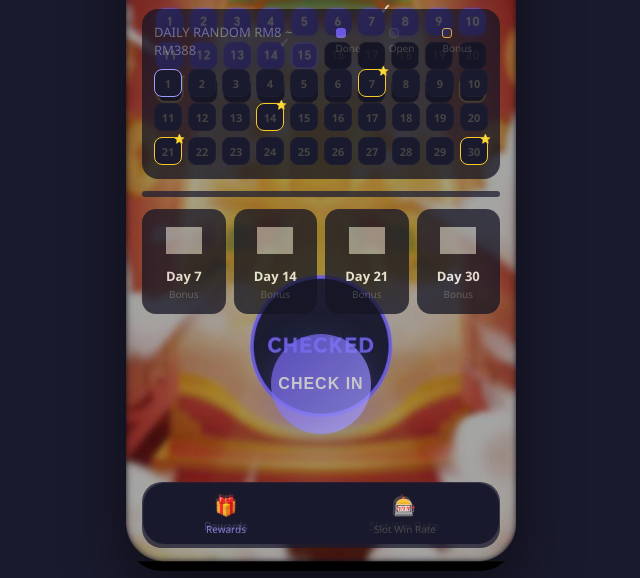
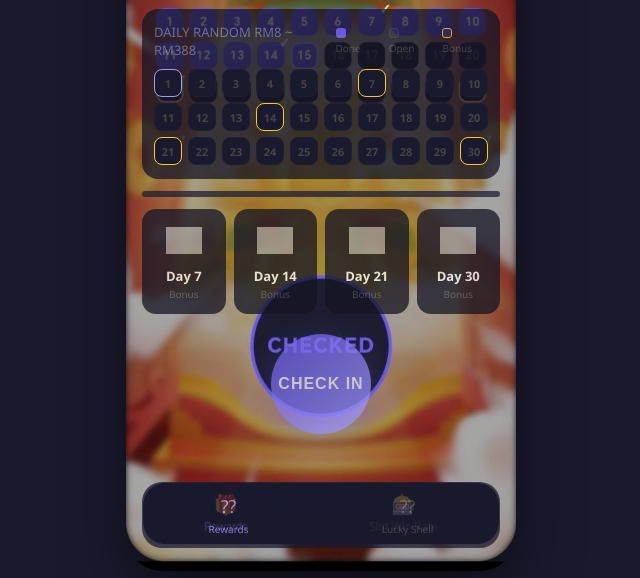
Before and after one commit to ro01171396290-star/checkin-system, a website: page checkin_normal_final.html in a window 1280 px wide. Shown: the part 219-797 px from the top of the page, 319-959 px from the left. Drawn offline with Linux system fonts and the light colour scheme; no server answers; sample sign-in values are in the browser's storage; grey boxes are pictures that could not be loaded.

Commit message:
Rename Slot Win Rate to Lucky Shell in nav

```diff
--- a/checkin_normal_final.html
+++ b/checkin_normal_final.html
@@ -370,14 +370,14 @@ body {
   </div>
   </div><!-- /tabRewards -->
 
-  <!-- Tab: Slot Win Rate -->
+  <!-- Tab: Lucky Shell -->
   <div class="tab-page" id="tabSlot" style="display:none">
     <iframe id="slotFrame" src="slot.html" style="width:100%;height:100%;border:none;position:absolute;top:0;left:0;"></iframe>
   </div><!-- /tabSlot -->
 
   <div class="bottom-nav">
-    <div class="nav-item active" id="navRewards" onclick="switchTab('rewards')"><span class="nav-icon">🎁</span>Rewards</div>
-    <div class="nav-item" id="navSlot" onclick="switchTab('slot')"><span class="nav-icon">🎰</span>Slot Win Rate</div>
+    <div class="nav-item active" id="navRewards" onclick="switchTab('rewards')"><span class="nav-icon">??</span>Rewards</div>
+    <div class="nav-item" id="navSlot" onclick="switchTab('slot')"><span class="nav-icon">??</span>Lucky Shell</div>
   </div>
 </div>
 
@@ -417,7 +417,7 @@ let token, user;
 let S = {
   appTitle: 'CheckIn', gridTitle: 'Daily Random RM8 ~ RM388',
   claimText: 'Pls Screenshot To Claim', comeBackText: 'Come back tomorrow for Day {day}!',
-  tabRewards: 'Rewards', tabSlot: 'Slot Win Rate',
+  tabRewards: 'Rewards', tabSlot: 'Lucky Shell',
   rewardGifs: {7:'day7.gif',14:'day14.gif',21:'day21.gif',30:'day30.gif'},
   dailyGif: 'daily.gif', rewardBg: 'reward_bg.png',
   slotUrl: 'slot.html',
@@ -457,8 +457,8 @@ function applySettings() {
   document.title = S.appTitle;
   var el = document.querySelector('.app-title'); if (el) el.textContent = S.appTitle;
   el = document.getElementById('gridTitle'); if (el) el.textContent = S.gridTitle;
-  el = document.getElementById('navRewards'); if (el) el.innerHTML = '<span class="nav-icon">🎁</span>' + S.tabRewards;
-  el = document.getElementById('navSlot'); if (el) el.innerHTML = '<span class="nav-icon">🎰</span>' + S.tabSlot;
+  el = document.getElementById('navRewards'); if (el) el.innerHTML = '<span class="nav-icon">??</span>' + S.tabRewards;
+  el = document.getElementById('navSlot'); if (el) el.innerHTML = '<span class="nav-icon">??</span>' + S.tabSlot;
   el = document.getElementById('slotFrame'); if (el) el.src = S.slotUrl;
   document.querySelectorAll('.daily-claim-text').forEach(function(e) { e.textContent = S.claimText; });
   el = document.querySelector('.daily-gif'); if (el) el.src = S.dailyGif;
@@ -684,7 +684,7 @@ function updateUI() {
     if (milestoneDays.includes(i)) {
       const badge = document.createElement('span');
       badge.className = 'badge';
-      badge.textContent = appState.milestonesClaimed['day' + i] ? '✓' : '⭐';
+      badge.textContent = appState.milestonesClaimed['day' + i] ? '?' : '?';
       div.appendChild(badge);
     }
 
@@ -710,7 +710,7 @@ function updateUI() {
 
     const reward = document.createElement('div');
     reward.className = 'ms-reward';
-    reward.textContent = appState.milestonesClaimed['day' + m] ? '✓ Bonus' : 'Bonus';
+    reward.textContent = appState.milestonesClaimed['day' + m] ? '? Bonus' : 'Bonus';
 
     card.appendChild(icon);
     card.appendChild(dayEl);
```
